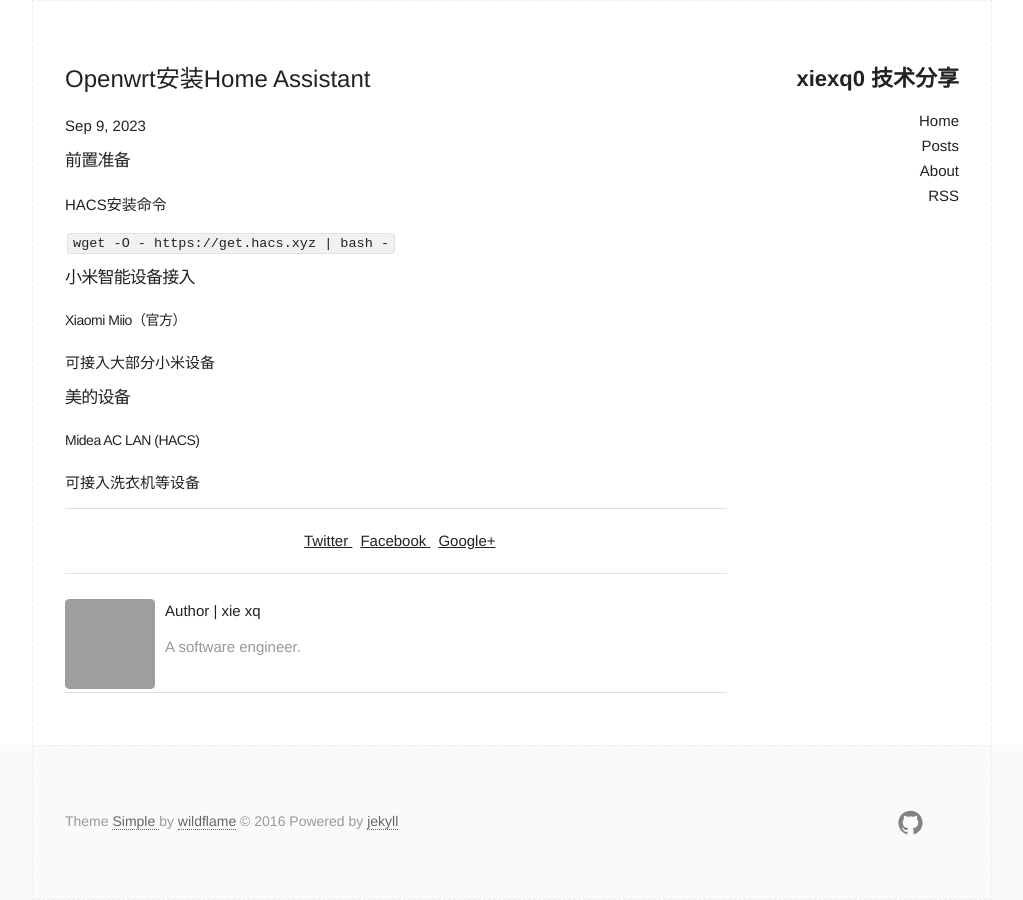
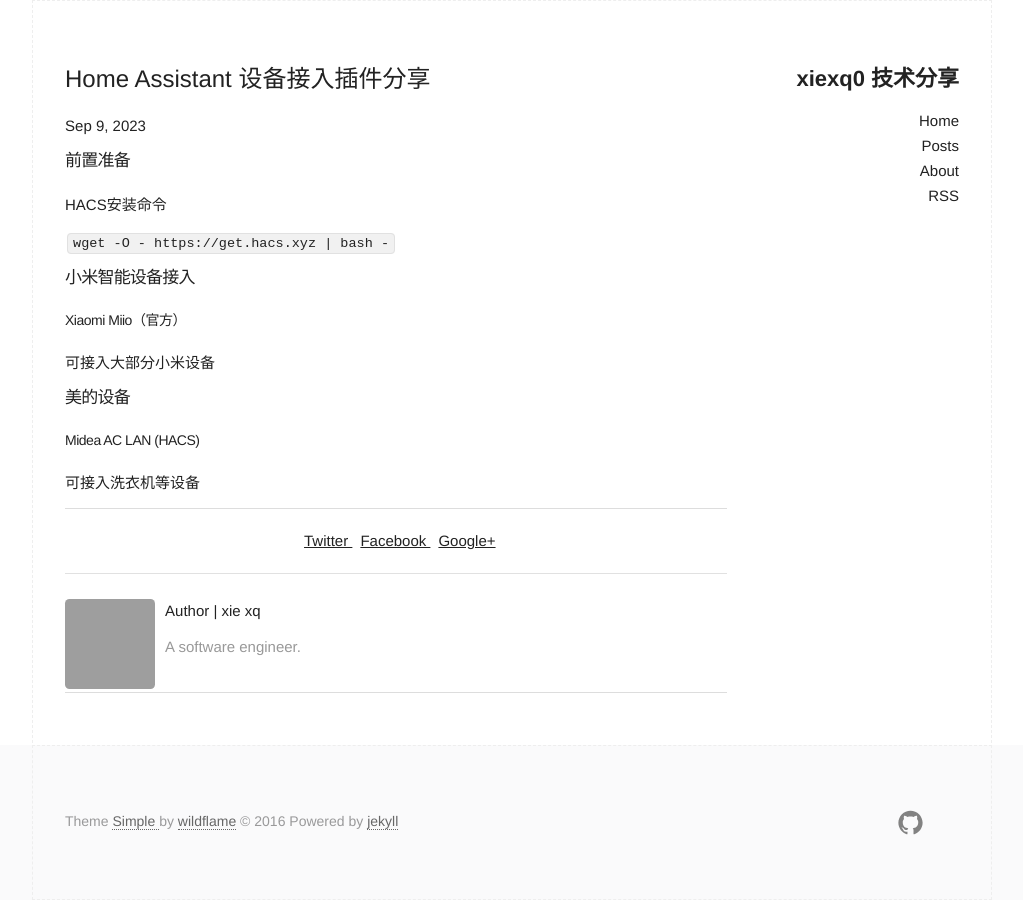
Before and after one commit to xiexiaoqun/blog, a Jekyll site: the page built from _posts/2023-09-10-home-assistant-plugin.markdown, in a window 1280 px wide, cut to the strip 0-900 px from the top of the page. Shown: the whole strip, without its empty margins (128-1151 px from the left). Built offline with Jekyll 4.4.1, drawn with Linux system fonts in a browser that asks for light colours; comment, search, counter and statistics services are not loaded; grey boxes are pictures that could not be loaded.

Commit message:
fix title

```diff
--- a/_posts/2023-09-10-home-assistant-plugin.markdown
+++ b/_posts/2023-09-10-home-assistant-plugin.markdown
@@ -1,6 +1,6 @@
 ---
 layout: post
-title:  "Openwrt安装Home Assistant"
+title:  "Home Assistant 设备接入插件分享"
 date:   2023-09-10 06:11:58 +0800
 categories: HomeAssistant
 ---
```
